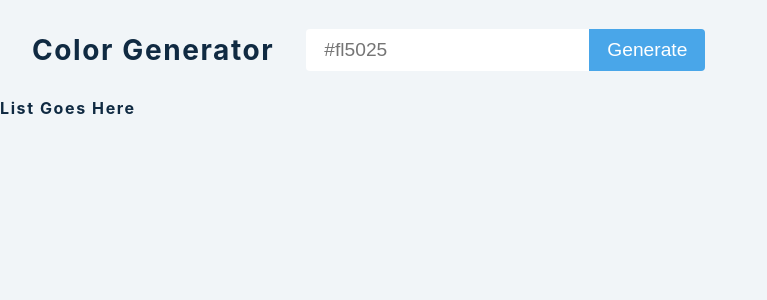
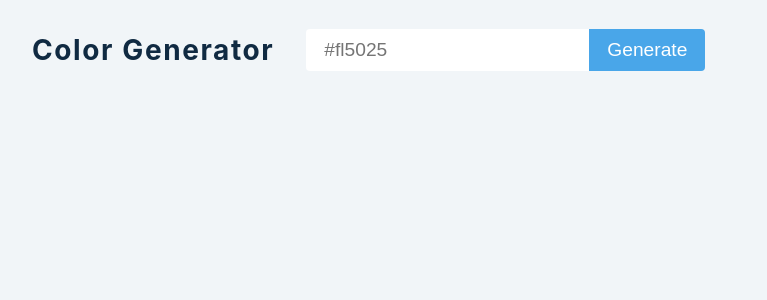
Before and after one commit to Naziasuleman/React-Projects, a React (Create React App) app in the folder color-generator/: page / in a window 1280 px wide. Shown: the top 300 px of the page, without its empty margins (0-767 px from the left). Built offline with nearby package versions, Linux system fonts and the light colour scheme; the HTML template or start-up script is replaced by a standard one.

Commit message:
set the listing to colors array

```diff
--- a/color-generator/src/App.js
+++ b/color-generator/src/App.js
@@ -12,6 +12,7 @@
     e.preventDefault();
     try {
       let colors = new Values(color).all(10);
+      setList(colors);
     } catch (error) {
       setError(true);
     }
@@ -35,7 +36,9 @@
         </form>
       </section>
       <section className="colors">
-        <h4>List goes here</h4>
+        {list.map((colors, index) => {
+          return <SingleColor key={index} {...color} index={index} />;
+        })}
       </section>
     </>
   );
```
